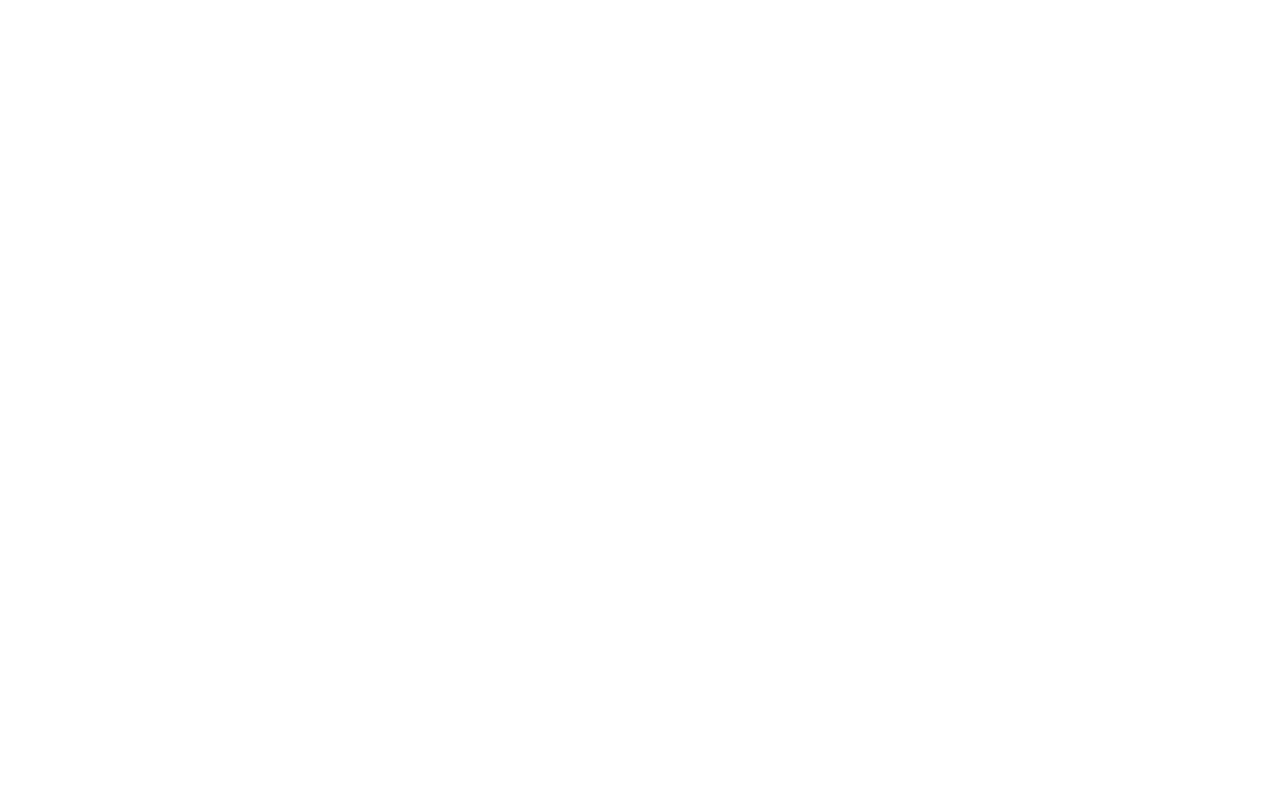
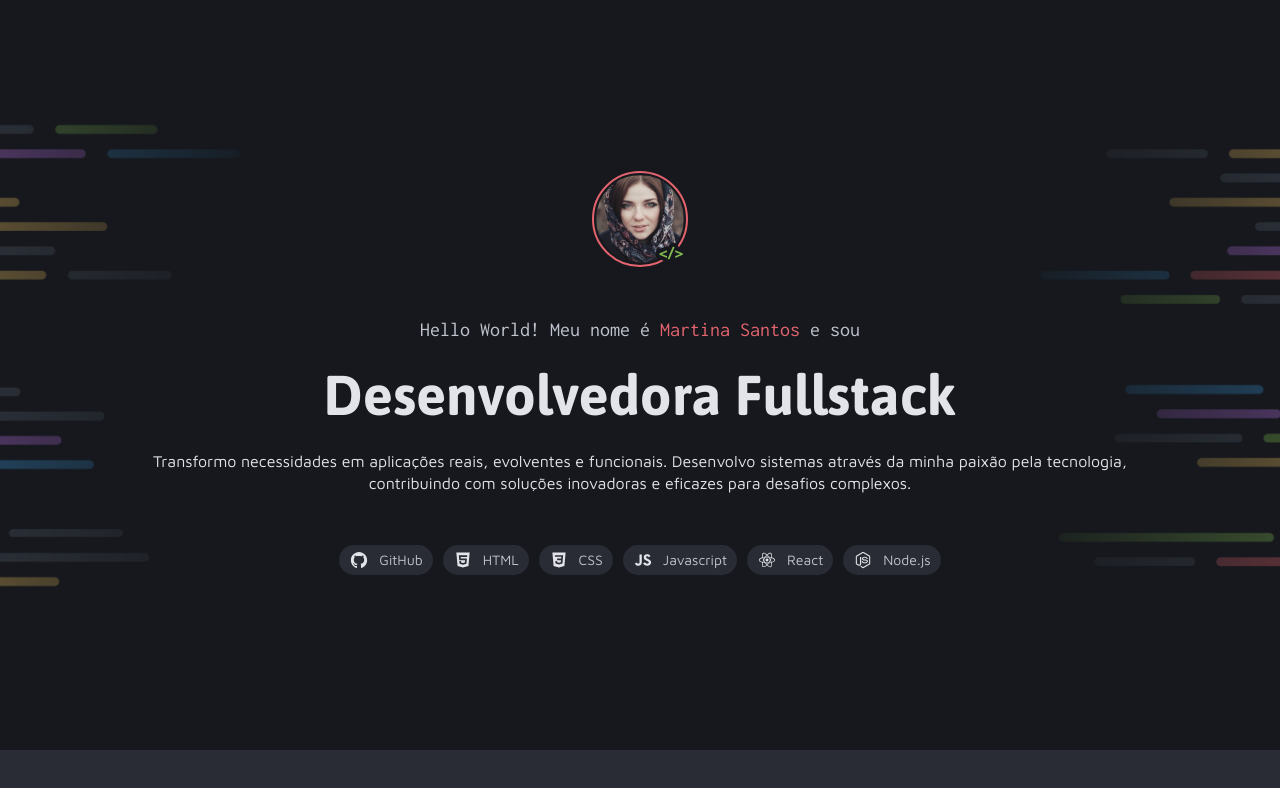
Before and after one commit to jeanpj12/POrtf-lio, a plain HTML site: page index.html in a window 1280 px wide. Drawn offline with Linux system fonts and the light colour scheme.

Commit message:
Sessão intro adicionada e estilizada

```diff
--- a/index.html
+++ b/index.html
@@ -1,11 +1,70 @@
 <!DOCTYPE html>
 <html lang="pt-br">
-<head>
-    <meta charset="UTF-8">
-    <meta name="viewport" content="width=device-width, initial-scale=1.0">
+  <head>
+    <link rel="preconnect" href="https://fonts.googleapis.com" />
+    <link rel="preconnect" href="https://fonts.gstatic.com" crossorigin />
+    <link
+      href="https://fonts.googleapis.com/css2?family=Asap:ital,wght@0,700;1,700&family=Inconsolata&family=Maven+Pro&display=swap"
+      rel="stylesheet"
+    />
+    <meta charset="UTF-8" />
+    <meta name="viewport" content="width=device-width, initial-scale=1.0" />
     <title>Portfólio</title>
-</head>
-<body>
+    <link rel="stylesheet" href="./styles/index.css" />
+  </head>
+  <body>
 
-</body>
+    <section id="intro" class="flex-collumn">
+        <div class="container flex-collumn">
+            <div id="avatar" class="flex-collumn">
+                <img src="./assets/images/Image.png">
+                <span class="title-sm">&#60/&#62</span>
+            </div>
+            <span class="subtitle">
+                Hello World! Meu nome é <span>Martina Santos</span> e sou
+            </span>
+            <h1 class="title-xl">
+                Desenvolvedora Fullstack
+            </h1>
+            <p class="text-md">
+                Transformo necessidades em aplicações reais, evolventes e funcionais. Desenvolvo sistemas através da minha paixão pela tecnologia, contribuindo com soluções inovadoras e eficazes para desafios complexos.
+            </p>
+        </div>
+
+        <div class="stack flex-row">
+
+            <div class="tag flex-row">
+                <img src="./assets/icons/GitHub.svg">
+                <span class="text-sm">GitHub</span>
+            </div>
+
+            <div class="tag flex-row">
+                <img src="./assets/icons/HTML.svg">
+                <span class="text-sm">HTML</span>
+            </div>
+
+            <div class="tag flex-row">
+                <img src="./assets/icons/CSS.svg">
+                <span class="text-sm">CSS</span>
+            </div>
+
+            <div class="tag flex-row">
+                <img src="./assets/icons/JavaScript.svg">
+                <span class="text-sm">Javascript</span>
+            </div>
+
+            <div class="tag flex-row">
+                <img src="./assets/icons/React.svg">
+                <span class="text-sm">React</span>
+            </div>
+
+            <div class="tag flex-row">
+                <img src="./assets/icons/Node.js.svg">
+                <span class="text-sm">Node.js</span>
+            </div>
+
+        </div>
+    </section>
+
+  </body>
 </html>
--- a/styles/global.css
+++ b/styles/global.css
@@ -38,3 +38,25 @@
     --text-md: 400 16px/140% var(--font-family-maven-pro);
     --text-sm: 400 14px/140% var(--font-family-maven-pro);
 }
+
+body, input, button, textarea {
+    font: var(--text-md);
+}
+
+h1, h2, h3 {
+    font: inherit;
+}
+
+a {
+    text-decoration: none;
+    color: inherit;
+}
+
+body {
+    background-color: var(--color-gray-300);
+    color: var(--color-gray-600);
+}
+
+.container {
+    max-width: 1040px;
+}
--- a/styles/index.css
+++ b/styles/index.css
@@ -1,2 +1,3 @@
 @import url(./global.css);
 @import url(./utility.css);
+@import url(./sections.css);
--- /dev/null
+++ b/styles/sections.css
@@ -0,0 +1,81 @@
+#intro {
+  height: 750px;
+  background-image: url(../assets/images/Background_Intro.png);
+  background-repeat: no-repeat;
+  background-position: center;
+  background-size: cover;
+
+  #avatar {
+    width: 87px;
+    height: 87px;
+    position: relative;
+    z-index: 1;
+    margin-bottom: 56px;
+
+    img {
+        border-radius: 50%;
+      }
+
+      &::before {
+        z-index: -1;
+        content: '';
+        position: absolute;
+        border-radius: 50%;
+        left: 50%;
+        top: 50%;
+        transform: translate(-50%, -50%);
+        width: calc(100% + 5px);
+        height: calc(100% + 5px);
+        background-color: transparent;
+        outline: solid var(--color-red) 2px;
+      }
+
+      span {
+        position: absolute;
+        bottom: 0;
+        right: 0;
+        z-index: 1;
+        color: var(--color-green);
+
+        &::after {
+            content: '</>';
+            -webkit-text-stroke-width: 8px;
+            -webkit-text-stroke-color: var(--color-gray-200);
+            position: absolute;
+            top: 0;
+            left: 0;
+            z-index: -1;
+        }
+      }
+  }
+
+  span {
+
+    color: var(--color-gray-500);
+
+    & > span {
+        color: var(--color-red);
+      }
+  }
+
+  h1 {
+    color: var(--color-gray-600);
+    margin-block: 20px;
+  }
+
+  .stack {
+    margin-top: 50px;
+    gap: 10px;
+
+    .tag {
+      padding: 5px 10px;
+      background-color: var(--color-gray-300);
+      border-radius: 999px;
+      gap: 10px;
+
+      img {
+        width: 20px;
+      }
+    }
+  }
+}
--- a/styles/utility.css
+++ b/styles/utility.css
@@ -0,0 +1,38 @@
+.flex-collumn {
+    display: flex;
+    flex-direction: column;
+    justify-content: center;
+    align-items: center;
+    text-align: center;
+}
+
+.flex-row {
+    display: flex;
+    justify-content: center;
+    align-items: center;
+    text-align: center;
+}
+
+.title-xl {
+    font: var(--title-lg);
+}
+
+.title-md {
+    font: var(--title-md);
+}
+
+.title-sm {
+    font: var(--title-sm);
+}
+
+.subtitle {
+    font: var(--subtitle);
+}
+
+.text-md {
+    font: var(--text-md);
+}
+
+.text-sm {
+    font: var(--text-sm);
+}
```
Also changed, not shown: assets/icons/CSS.svg (added), assets/icons/GitHub.svg (added), assets/icons/HTML.svg (added), assets/icons/JavaScript.svg (added), assets/icons/Node.js.svg (added), assets/icons/React.svg (added), assets/icons/code.svg (added), assets/images/Image.png (added).
